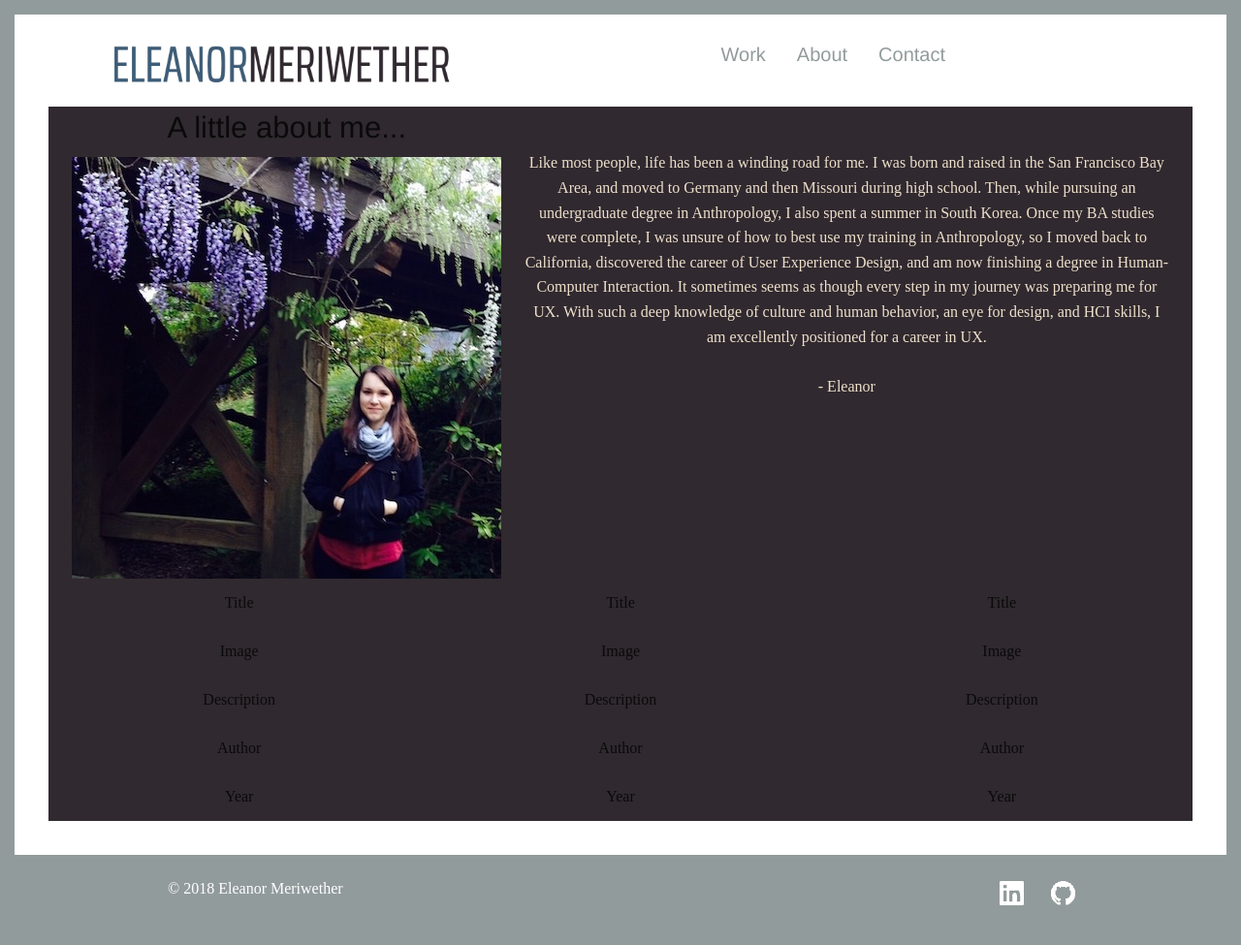
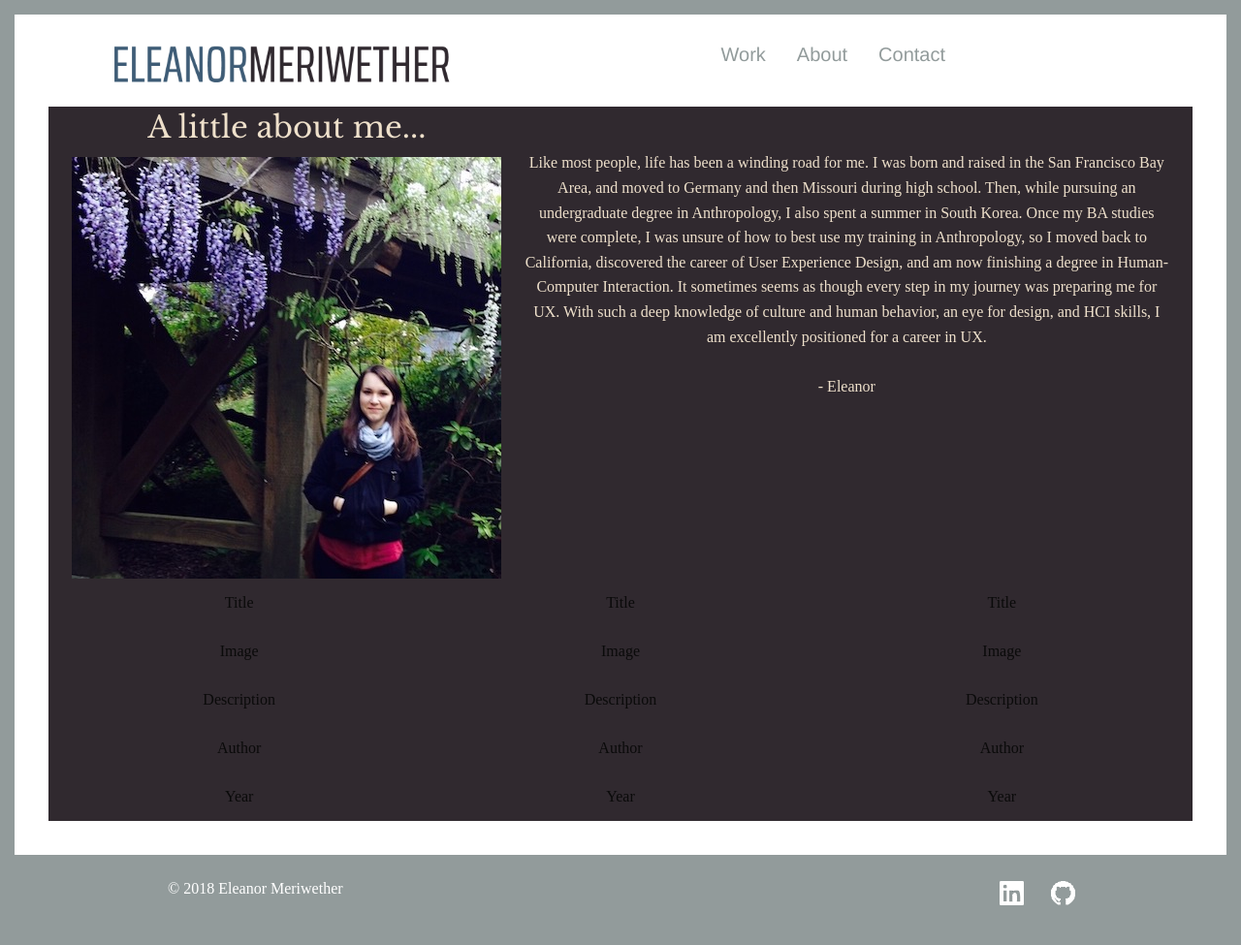
Before and after one commit to emeriwether/emeriwether.github.io, a Jekyll site: the page built from about.html, in a window 1280 px wide. Shown: the whole page at 97% size. Built offline with Jekyll 4.4.1, drawn with Linux system fonts in a browser that asks for light colours; some web fonts are replaced.

Commit message:
ct prev commit

```diff
--- a/css/home.css
+++ b/css/home.css
@@ -61,10 +61,9 @@ body {
     padding: 50px 10px 0 0;
 }
 
-#aboutMeImg > h2 {
+#aboutMeImg > h3 {
     font-family: "Libre Baskerville";
     color: #eee0cb;
-    font-size: 2.188em;
 }
 
 #aboutMeText {
```
